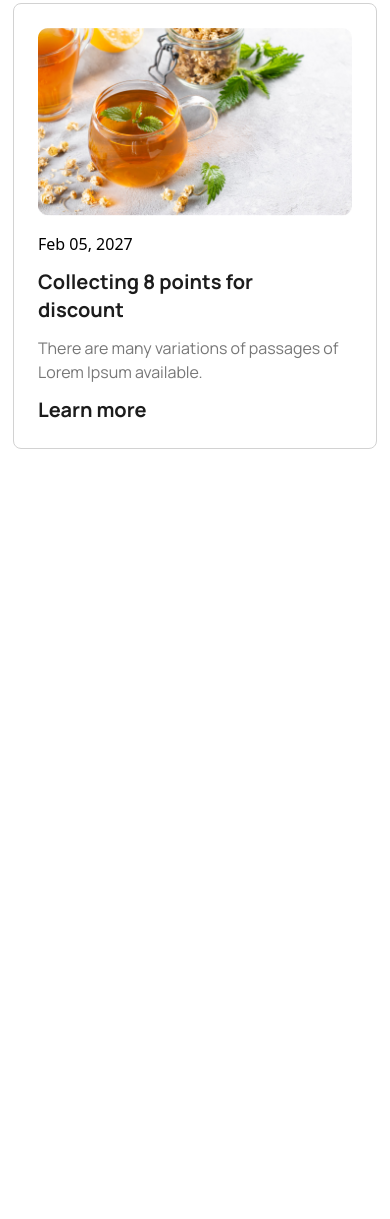
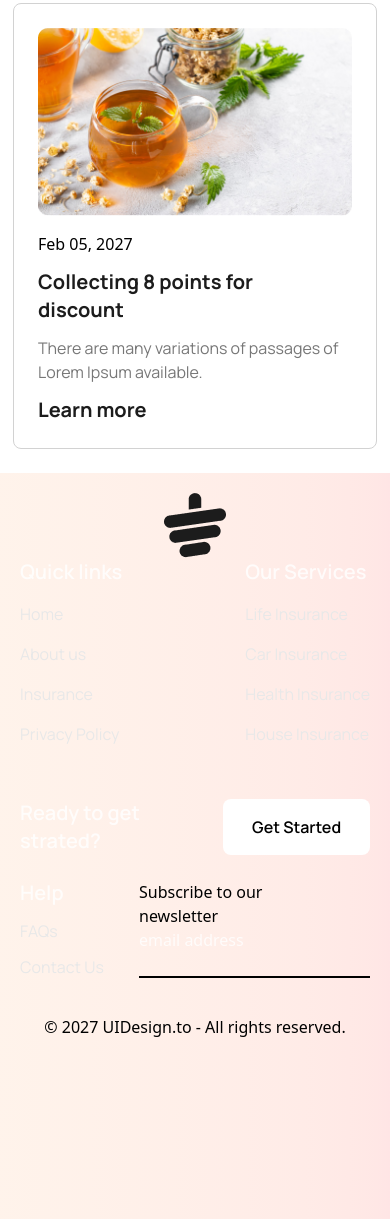
Before and after one commit to Mohammed-Hamim/Tea-House, a plain HTML site: page index.html in a window 390 px wide. Shown: the part 5836-7055 px from the top of the page. Before the commit the page ends 6309 px from the top, so only its background shows below. Drawn offline with nearby package versions, Linux system fonts and the light colour scheme.

Commit message:
footer section is added and made it responsive

```diff
--- a/index.html
+++ b/index.html
@@ -181,28 +181,88 @@
                 <div class="card-1 mx-auto rounded-lg border-1 border-[#d2d2d2] w-[364px] p-6">
                     <img class="mb-4" src="./images/news-1.png" alt="">
                     <caption class="font-manrope from-neutral-500 text-[#777777]">Feb 05, 2027</caption>
-                    <h2 class="my-3 font-manrope font-bold text-xl text-[#1C1C1C]">Collecting 8 points for <br> discount</h2>
-                    <p class="mb-3 font-manrope from-neutral-500 text-[#777777]">There are many variations of passages of Lorem Ipsum available.</p>
+                    <h2 class="my-3 font-manrope font-bold text-xl text-[#1C1C1C]">Collecting 8 points for <br> discount
+                    </h2>
+                    <p class="mb-3 font-manrope from-neutral-500 text-[#777777]">There are many variations of passages
+                        of Lorem Ipsum available.</p>
                     <a class="my-3 font-manrope font-bold text-xl text-[#1C1C1C]" href="#">Learn more</a>
                 </div>
                 <div class="card-2 mx-auto rounded-lg border-1 border-[#d2d2d2] w-[364px] p-6">
                     <img class="mb-4" src="./images/news-2.png" alt="">
                     <caption class="font-manrope from-neutral-500 text-[#777777]">Feb 05, 2027</caption>
-                    <h2 class="my-3 font-manrope font-bold text-xl text-[#1C1C1C]">Collecting 8 points for <br> discount</h2>
-                    <p class="mb-3 font-manrope from-neutral-500 text-[#777777]">There are many variations of passages of Lorem Ipsum available.</p>
+                    <h2 class="my-3 font-manrope font-bold text-xl text-[#1C1C1C]">Collecting 8 points for <br> discount
+                    </h2>
+                    <p class="mb-3 font-manrope from-neutral-500 text-[#777777]">There are many variations of passages
+                        of Lorem Ipsum available.</p>
                     <a class="my-3 font-manrope font-bold text-xl text-[#1C1C1C]" href="#">Learn more</a>
                 </div>
                 <div class="card-3 mx-auto rounded-lg border-1 border-[#d2d2d2] w-[364px] p-6">
                     <img class="mb-4" src="./images/news-3.png" alt="">
                     <caption class="font-manrope from-neutral-500 text-[#777777]">Feb 05, 2027</caption>
-                    <h2 class="my-3 font-manrope font-bold text-xl text-[#1C1C1C]">Collecting 8 points for <br> discount</h2>
-                    <p class="mb-3 font-manrope from-neutral-500 text-[#777777]">There are many variations of passages of Lorem Ipsum available.</p>
+                    <h2 class="my-3 font-manrope font-bold text-xl text-[#1C1C1C]">Collecting 8 points for <br> discount
+                    </h2>
+                    <p class="mb-3 font-manrope from-neutral-500 text-[#777777]">There are many variations of passages
+                        of Lorem Ipsum available.</p>
                     <a class="my-3 font-manrope font-bold text-xl text-[#1C1C1C]" href="#">Learn more</a>
                 </div>
             </div>
         </section>
     </main>
 
+    <footer class="w-full p-5 md:p-[130px] h-[746px] bg-gradient-to-r from-[#ff89381a] to-[#ff00001a]">
+        <div class="footer-content max-w-[1140px] h-[486px] flex flex-col md:flex-row justify-between gap-10 ">
+            <div class="footer-1 md:w-1/2 ">
+                <img class="mx-auto md:mb-[100px] md:mx-0" src="./images/cup.png" alt="">
+                <div class="flex justify-between">
+                    <div class="quick-links flex flex-col gap-4">
+                        <h4 class="text-[#ffffffcc] text-xl font-manrope font-semibold">Quick links</h4>
+                        <a class="font-manrope text-[#E8E8E8]" href="#">Home</a>
+                        <a class="font-manrope text-[#E8E8E8]" href="#">About us</a>
+                        <a class="font-manrope text-[#E8E8E8]" href="#">Insurance</a>
+                        <a class="font-manrope text-[#E8E8E8]" href="#">Privacy Policy</a>
+                    </div>
+                    <div class="service-links flex flex-col gap-4">
+                        <h4 class="text-[#ffffffcc] text-xl font-manrope font-semibold">Our Services</h4>
+                        <a class="font-manrope text-[#E8E8E8]" href="#">Life Insurance</a>
+                        <a class="font-manrope text-[#E8E8E8]" href="#">Car Insurance</a>
+                        <a class="font-manrope text-[#E8E8E8]" href="#">Health Insurance</a>
+                        <a class="font-manrope text-[#E8E8E8]" href="#">House Insurance</a>
+                    </div>
+                </div>
+
+            </div>
+
+            <div class="footer-2 md:w-1/2 ">
+                <div class="flex gap-2 items-center justify-center mb-6 md:mb-[100px]">
+                    <p class="text-[#ffffffcc] text-xl font-manrope font-semibold">Ready to get strated?</p>
+                    <button class="h-[56px] font-semibold font-manrope w-[154px] bg-white rounded-lg">Get
+                        Started</button>
+                </div>
+                <div class="flex justify-between items-center">
+                    <div class="help-links flex flex-col gap-3">
+                        <h2 class="text-[#ffffffcc] text-xl font-manrope font-semibold">Help</h2>
+                        <a class="font-manrope text-[#E8E8E8]" href="#">FAQs</a>
+                        <a class="font-manrope text-[#E8E8E8]" href="#">Contact Us</a>
+                    </div>
+                    <div class="email">
+                        <h3>Subscribe to our <br> newsletter</h3>
+
+                        <form action="">
+                            <label class="font-manropr text-[#ffffffcc]" for="email">email address</label> <br>
+                            <input class="border-b-2" type="email" name="email" id="email">
+                        </form>
+                    </div>
+                </div>
+            </div>
+
+
+
+        </div>
+        <div class="text-center mt-9 md:mt-50px">
+                <p>© 2027 UIDesign.to - All rights reserved.</p>
+            </div>
+    </footer>
+
 
 </body>
 
```
